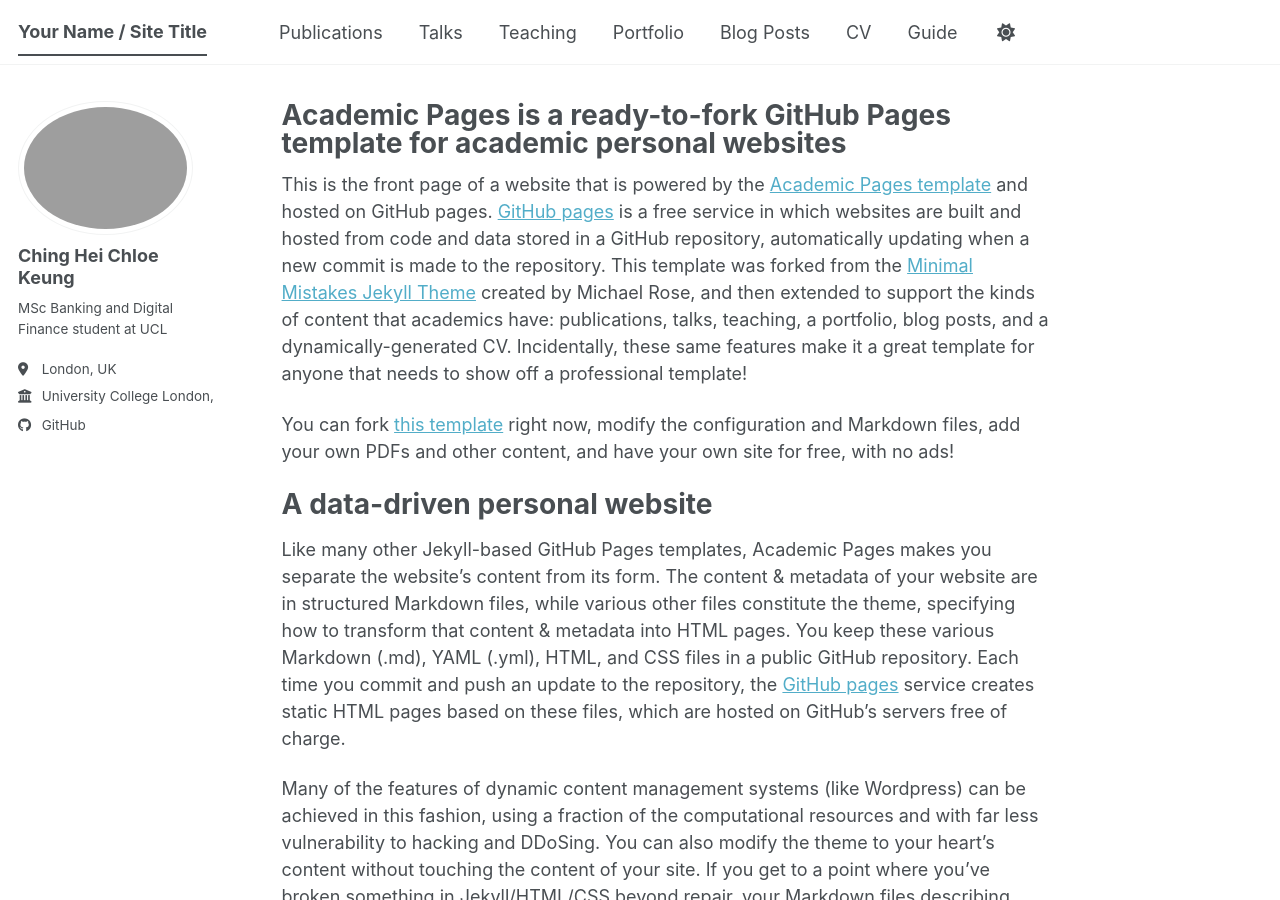
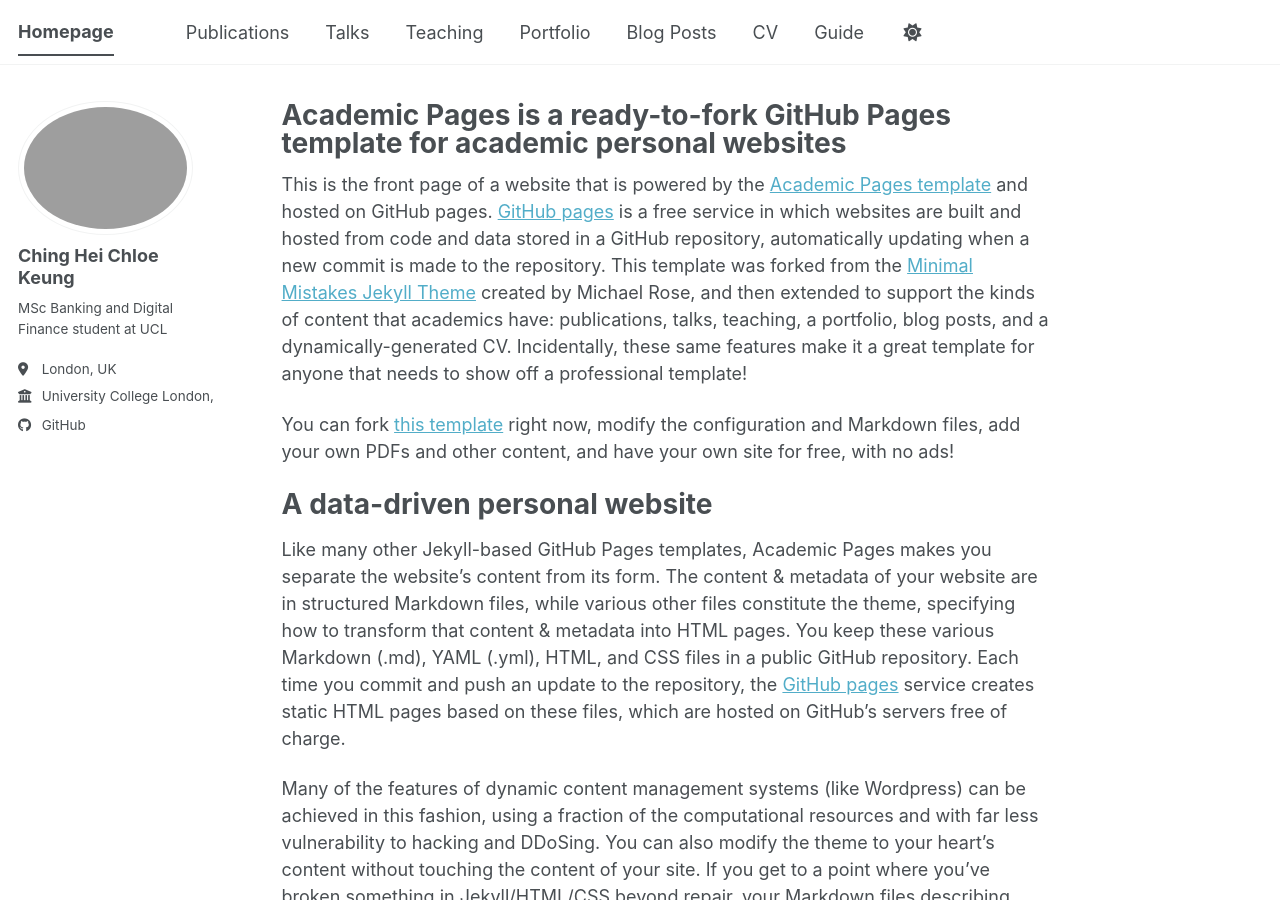
Before and after one commit to kch-chloe/kch-chloe.github.io, a Jekyll site: the page built from _pages/about.md, in a window 1280 px wide and 900 px high. Built offline with Jekyll 4.4.1, drawn with Linux system fonts in a browser that asks for light colours; a script bundle is joined from its source files by our own code; library files that are not in the unit come from our copies.

Commit message:
Update _config.yml

```diff
--- a/_config.yml
+++ b/_config.yml
@@ -8,8 +8,8 @@
 
 # Basic Site Settings
 locale                   : "en-GB"
-site_theme               : "default" # The available themes options are "default", "air", "sunrise", "mint", "dirt" and "contrast"
-title                    : "Your Name / Site Title"
+site_theme               : "default" # The available themes options are "default", "air""
+title                    : "Homepage"
 title_separator          : "-"
 name                     : &name "Chloe Keung"
 description              : &description "Chloe Keung's profile website"   # Update this with a general description of your site, this is the default if not overridden by a page
```
